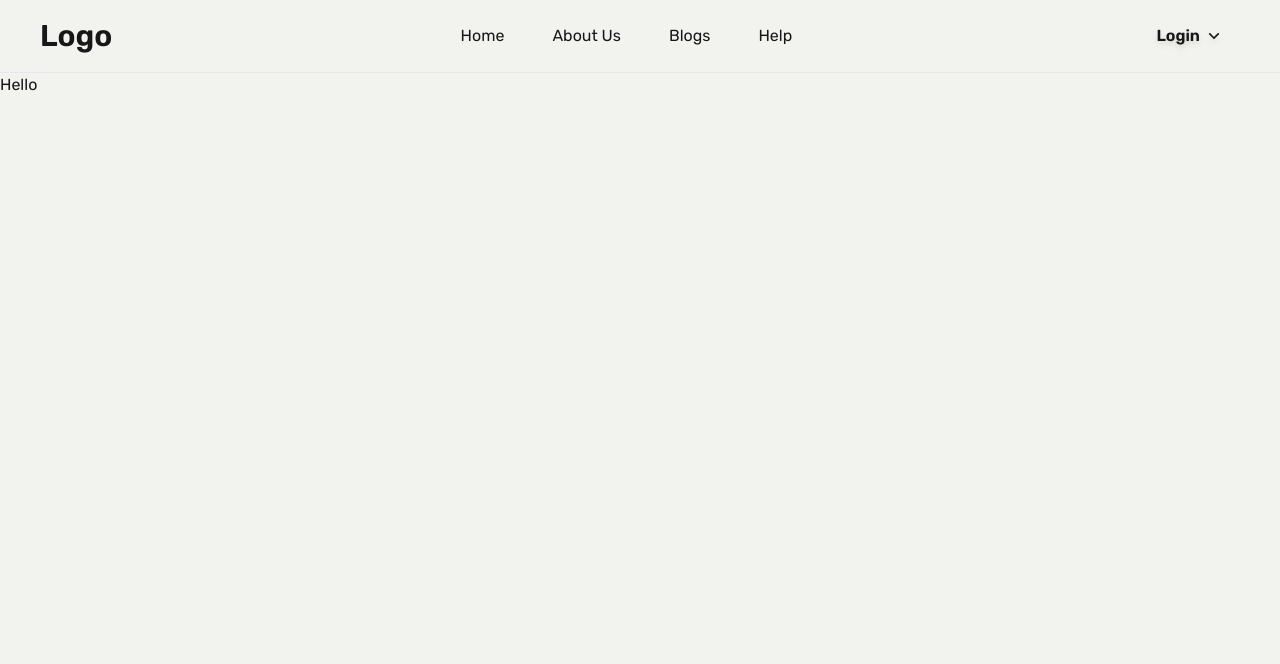
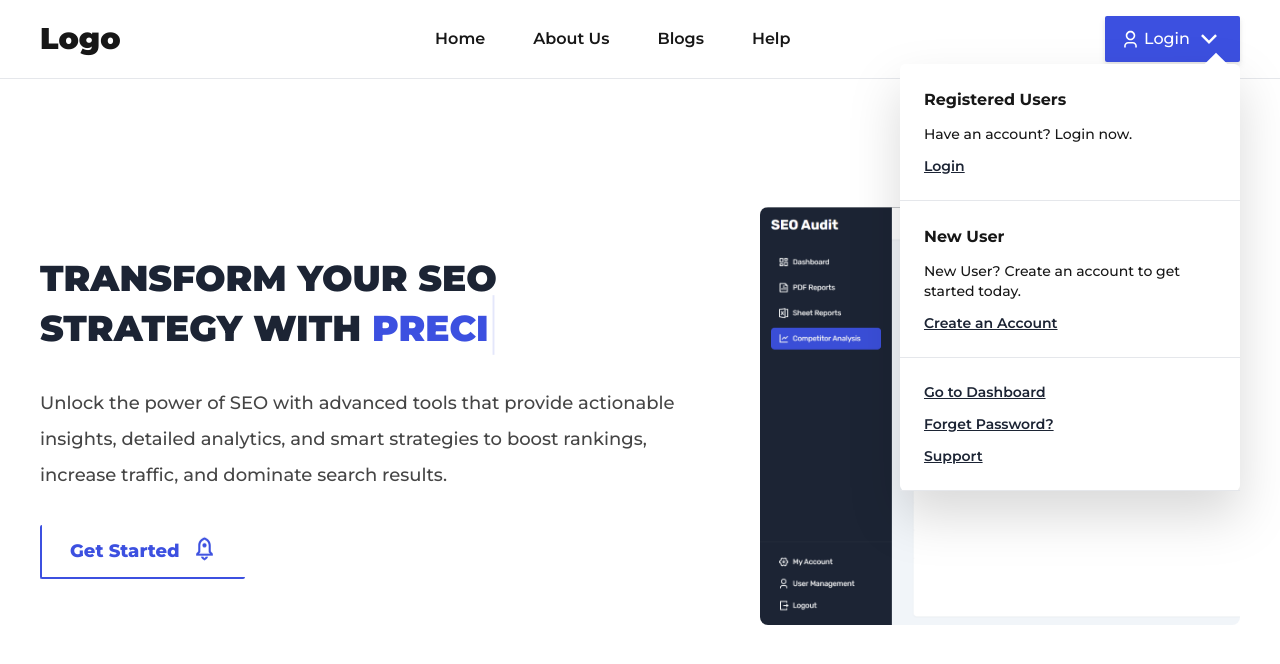
Before and after one commit to vishnut2003/seo_audit_site, a Next.js app: page / in a window 1280 px wide. Both pictures are taken after a click on the button "Login". Shown: the top 664 px of the page. Built offline with nearby package versions, Linux system fonts and the light colour scheme.

Commit message:
Refactor styles and add HeroSection component with dynamic typing effect in Home Page

```diff
--- a/src/app/globals.css
+++ b/src/app/globals.css
@@ -3,12 +3,11 @@
 @tailwind utilities;
 
 :root {
-  --background: #f2f3ef;
+  --background: #ffffff;
   --foreground: #171717;
   --foreground-light: #5a5e64;
-  --Accent-1: #92c131;
-  --Accent-2: #7fa042;
-  --Accent-3: #6d7f53;
+  --Accent-1: #1c2434;
+  --Accent-2: #3c50e0;
 }
 
 body {
@@ -20,7 +19,7 @@ body {
 /* Layout styles */
 
 .outer-wrapper{
-  @apply w-full flex justify-center items-center py-4 px-7;
+  @apply w-full flex justify-center items-center px-7;
 }
 
 .inner-wrapper {
@@ -31,8 +30,21 @@ body {
   @apply flex justify-center items-center;
 }
 
+/* Heading common styles */
+h1 {
+  @apply text-4xl font-black leading-[50px];
+}
+
+p {
+  @apply font-medium;
+}
+
 /* Button styles */
 
 .button-style-primary {
-  @apply drop-shadow-md font-semibold py-2 px-4 hover:bg-accent1 bg-opacity-15 hover:text-background rounded-md;
+  @apply bg-background text-accent2 font-extrabold py-2 px-7 border-l-2 border-b-2 border-accent2 rounded-sm hover:bg-accent2 hover:text-background;
 }
+
+.button-style-transperant {
+  @apply bg-accent2 text-background drop-shadow-md font-semibold py-2 px-4 hover:bg-accent1 bg-opacity-15 hover:text-background rounded-sm;
+}
--- a/src/app/layout.tsx
+++ b/src/app/layout.tsx
@@ -1,5 +1,5 @@
 import type { Metadata } from "next";
-import { Rubik } from "next/font/google";
+import { Montserrat } from "next/font/google";
 import "./globals.css";
 
 // const geistSans = Geist({
@@ -12,7 +12,7 @@ import "./globals.css";
 //   subsets: ["latin"],
 // });
 
-const rubik = Rubik({
+const montserrat = Montserrat({
   variable: "--font-rubik",
   subsets: ["latin"],
 });
@@ -30,7 +30,7 @@ export default function RootLayout({
   return (
     <html lang="en">
       <body
-        className={`${rubik.className} antialiased`}
+        className={`${montserrat.className} antialiased`}
       >
         {children}
       </body>
--- a/src/app/page.tsx
+++ b/src/app/page.tsx
@@ -1,9 +1,10 @@
+import HeroSection from "@/components/home/HeroSection";
 import Basiclayout from "@/layouts/basicLayout/layout";
 
 export default function Home() {
   return (
     <Basiclayout>
-      Hello
+      <HeroSection/>
     </Basiclayout>
   );
 }
--- /dev/null
+++ b/src/components/home/HeroSection.tsx
@@ -0,0 +1,87 @@
+'use client';
+
+import { RiRocket2Line } from "@remixicon/react";
+import Image from "next/image";
+import { useEffect, useState } from "react";
+
+const HeroSection = () => {
+
+  const h1StaticTitle = "Transform Your SEO";
+  const paragraph = "Unlock the power of SEO with advanced tools that provide actionable insights, detailed analytics, and smart strategies to boost rankings, increase traffic, and dominate search results."
+
+  const typingSpeed = 150; // Speed of typing in ms
+  const delayBetweenWords = 2000; // Delay before switching words
+
+  const [currentWordIndex, setCurrentWordIndex] = useState(0);
+  const [displayedText, setDisplayedText] = useState("");
+  const [isDeleting, setIsDeleting] = useState(false);
+
+  useEffect(() => {
+    const dynamicWords = ["Insights", "Precision", "Control", "Analytics", "Strategies"];
+    const currentWord = dynamicWords[currentWordIndex];
+    let timeout: ReturnType<typeof setTimeout>;
+
+    if (!isDeleting && displayedText.length < currentWord.length) {
+      // Typing effect
+      timeout = setTimeout(() => {
+        setDisplayedText((prev) => currentWord.substring(0, prev.length + 1));
+      }, typingSpeed);
+    } else if (isDeleting && displayedText.length > 0) {
+      // Deleting effect
+      timeout = setTimeout(() => {
+        setDisplayedText((prev) => currentWord.substring(0, prev.length - 1));
+      }, typingSpeed);
+    } else if (!isDeleting && displayedText.length === currentWord.length) {
+      // Pause before deleting
+      timeout = setTimeout(() => setIsDeleting(true), delayBetweenWords);
+    } else if (isDeleting && displayedText.length === 0) {
+      // Move to the next word
+      setIsDeleting(false);
+      setCurrentWordIndex((prevIndex) => (prevIndex + 1) % dynamicWords.length);
+    }
+
+    return () => clearTimeout(timeout); // Cleanup timeout
+  }, [displayedText, isDeleting, currentWordIndex, typingSpeed, delayBetweenWords]);
+
+  return (
+    <div className="outer-wrapper h-full p-0 max-h-[100vh]">
+      <div className="inner-wrapper">
+
+        {/* Left column */}
+        <div className="w-full flex flex-col gap-8 leading-9 text-lg pr-20">
+          <h1 className="text-accent1 uppercase">
+            {h1StaticTitle} <br /> Strategy with
+            <span
+              className="text-accent2"
+            > {displayedText}</span>
+
+            {/* cursor */}
+            <span className="bg-accent2 w-[1px] h-8 relative inline-block ml-1 animate-ping"></span>
+          </h1>
+
+          <p className="text-foreground opacity-80">{paragraph}</p>
+
+          <div>
+            <button className="button-style-primary flex gap-3 items-center">
+              Get Started
+              <RiRocket2Line size={25} className="animate-bounce" />
+            </button>
+          </div>
+        </div>
+
+        {/* Right Col */}
+        <div className="w-[70%] py-32">
+          <Image
+            alt="Tool Dashboard"
+            src={'/home/home-hero-image.png'}
+            width={1914}
+            height={919}
+            className="w-full rounded-lg"
+          />
+        </div>
+      </div>
+    </div>
+  )
+}
+
+export default HeroSection
--- a/src/layouts/basicLayout/header/DesktopMenu.tsx
+++ b/src/layouts/basicLayout/header/DesktopMenu.tsx
@@ -6,9 +6,9 @@ const DesktopMenu = () => {
     <div className="flex-container-row gap-12">
         {
             menuItems.map((menuItem, index) => (
-                <div>
+                <div key={index}>
                     <Link href={menuItem.url}>
-                        <p className="hover:underline underline-offset-4">{menuItem.text}</p>
+                        <p className="font-semibold hover:underline underline-offset-8 hover:text-accent2">{menuItem.text}</p>
                     </Link>
                 </div>
             ))
--- a/src/layouts/basicLayout/header/Header.tsx
+++ b/src/layouts/basicLayout/header/Header.tsx
@@ -1,24 +1,36 @@
-import { RiArrowDownSLine } from "@remixicon/react"
+'use client';
+
+import { RiArrowDownSLine, RiUser3Line } from "@remixicon/react"
 import DesktopMenu from "./DesktopMenu"
+import { useState } from "react"
+import LoginDropDown from "./LoginDropDown";
 
 const Header = () => {
+
+  const [loginDropDown, setLoginDropDown] = useState(false);
+
   return (
-    <header className="outer-wrapper border-b">
+    <header className="outer-wrapper py-4 border-b">
       <div className="inner-wrapper justify-between">
         {/* Logo */}
         <div>
-          <h2 className="text-3xl font-semibold">Logo</h2>
+          <h2 className="text-3xl font-black">Logo</h2>
         </div>
 
         {/* Desktop menu */}
         <DesktopMenu/>
 
         {/* Login Button */}
-        <div>
-          <button className="button-style-primary flex items-center gap-1">
+        <div className="relative">
+          <button
+            className="button-style-transperant flex items-center gap-1"
+            onClick={() => setLoginDropDown(prev => !prev)}
+          >
+            <RiUser3Line size={19}/>
             <p>Login</p>
-            <RiArrowDownSLine size={20} />
+            <RiArrowDownSLine size={30} />
           </button>
+          {loginDropDown && <LoginDropDown/>}
         </div>
       </div>
     </header>
--- /dev/null
+++ b/src/layouts/basicLayout/header/LoginDropDown.tsx
@@ -0,0 +1,49 @@
+import Link from 'next/link'
+import React from 'react'
+
+const LoginDropDown = () => {
+
+    return (
+        <div className='absolute top-12 right-0 bg-background drop-shadow-2xl rounded-md w-max max-w-[340px] before:w-4 before:h-4 before:absolute before:right-4 before:-top-2 before:bg-background before:rotate-45'>
+            {/* Registerd Users section */}
+            <div className='flex flex-col gap-3 border-b p-6'>
+                <p className='font-bold text-base'>Registered Users</p>
+                <p className='text-sm'>Have an account? Login now.</p>
+                <Link
+                    className='text-accent1 hover:text-accent2 font-semibold underline text-sm'
+                    href={'/login'}
+                >Login</Link>
+            </div>
+
+            {/* New Users section */}
+            <div className='flex flex-col gap-3 border-b p-6'>
+                <p className='font-bold text-base'>New User</p>
+                <p className='text-sm'>New User? Create an account to get started today.</p>
+                <Link
+                    className='text-accent1 hover:text-accent2 font-semibold underline text-sm'
+                    href={'/login'}
+                >Create an Account</Link>
+            </div>
+
+            {/* Other links section */}
+            <div className='flex flex-col gap-3 border-b p-6'>
+                <Link
+                    className='text-accent1 hover:text-accent2 font-semibold underline text-sm'
+                    href={'/login'}
+                >Go to Dashboard</Link>
+
+                <Link
+                    className='text-accent1 hover:text-accent2 font-semibold underline text-sm'
+                    href={'/login'}
+                >Forget Password?</Link>
+
+                <Link
+                    className='text-accent1 hover:text-accent2 font-semibold underline text-sm'
+                    href={'/login'}
+                >Support</Link>
+            </div>
+        </div>
+    )
+}
+
+export default LoginDropDown
--- a/tailwind.config.ts
+++ b/tailwind.config.ts
@@ -15,7 +15,6 @@ export default {
         foregroundlight: "var(--foreground-light)",
         accent1: "var(--Accent-1)",
         accent2: "var(--Accent-2)",
-        accent3: "var(--Accent-3)",
       },
     },
   },
```
Also changed, not shown: public/home/home-hero-image.png (added).
